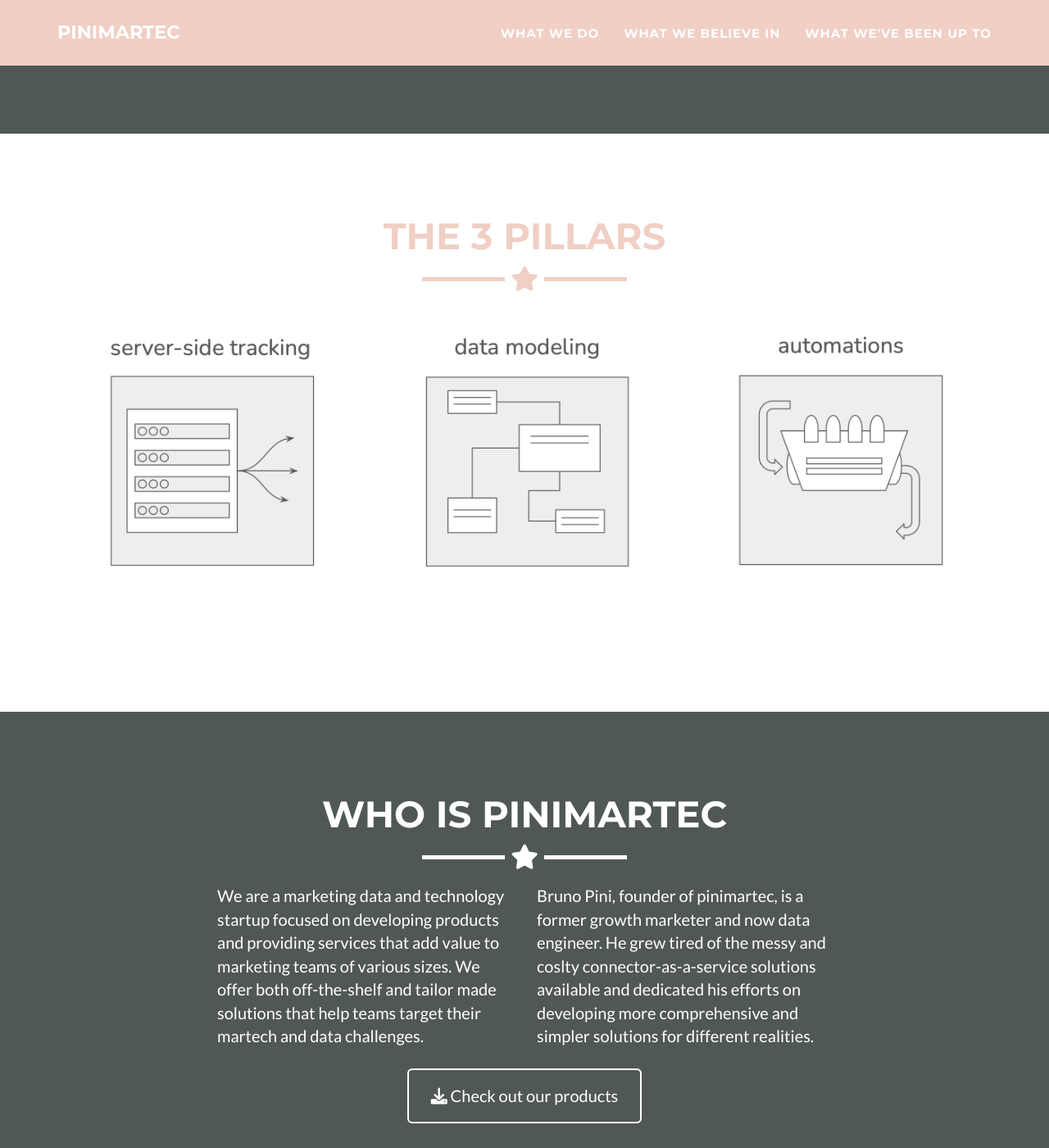
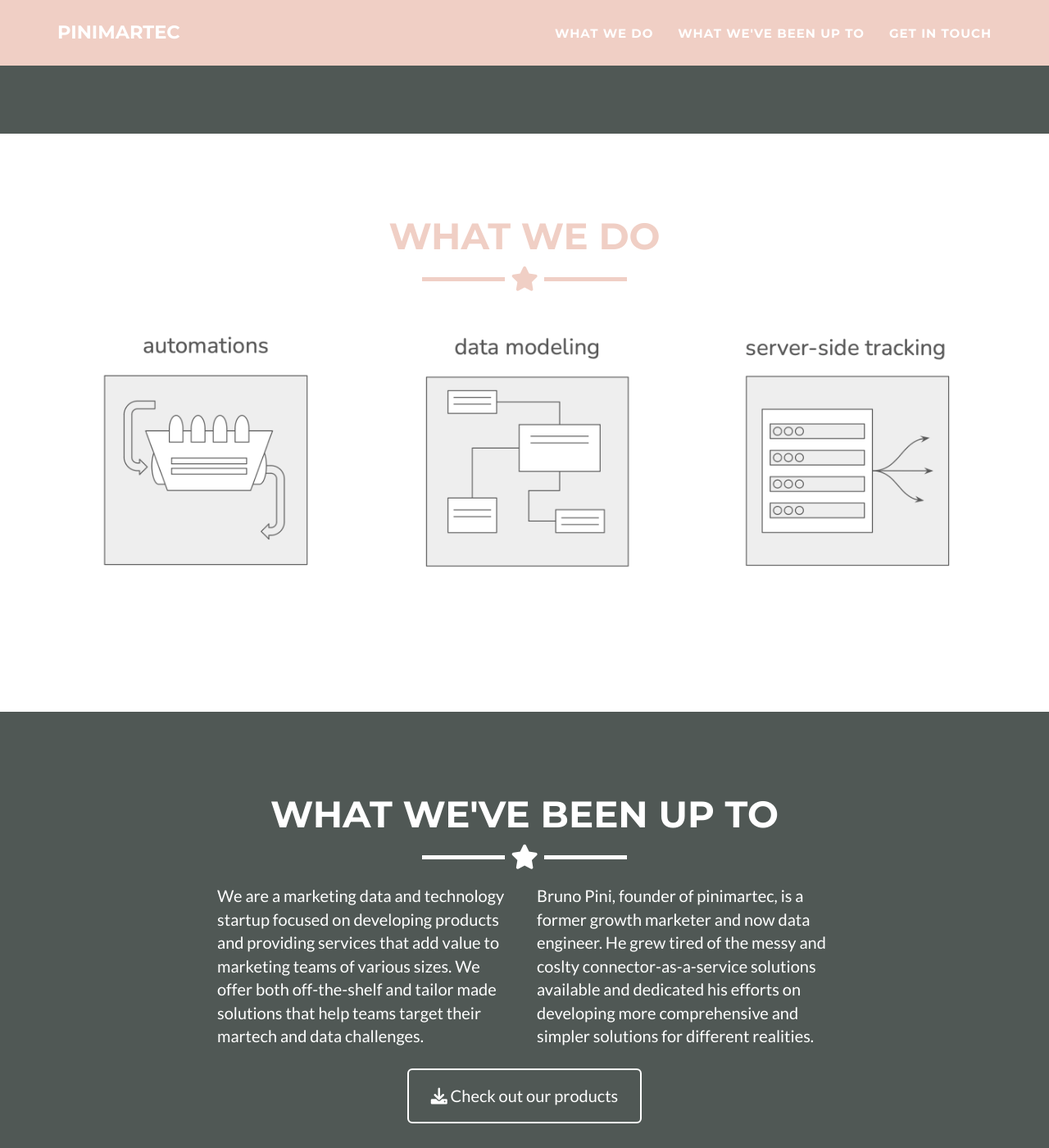
Before and after one commit to brunopini/pinimar.tech, a Jekyll site: the page built from _posts/2024-04-18-project-3.markdown, in a window 1280 px wide and 1400 px high, scrolled down 640 px. Shown: the whole window at 82% size. Built offline with Jekyll 4.4.1, drawn with Linux system fonts in a browser that asks for light colours.

Commit message:
copy fixes

```diff
--- a/_includes/about.html
+++ b/_includes/about.html
@@ -3,7 +3,7 @@
   <div class="container">
     <div class="row">
       <div class="col-lg-12 text-center">
-        <h2>Who is pinimartec</h2>
+        <h2>What we've been up to</h2>
         <hr class="star-light">
       </div>
     </div>
--- a/_includes/nav.html
+++ b/_includes/nav.html
@@ -22,10 +22,10 @@
           <a href="#portfolio">What we do</a>
         </li>
         <li class="page-scroll">
-          <a href="#about">What we believe in</a>
+          <a href="#about">What we've been up to</a>
         </li>
         <li class="page-scroll">
-          <a href="#contact">What we've been up to</a>
+          <a href="#contact">Get in touch</a>
         </li>
       </ul>
     </div>
--- a/_includes/portfolio_grid.html
+++ b/_includes/portfolio_grid.html
@@ -3,7 +3,7 @@
   <div class="container portfolio-flex-grid">
     <div class="row">
       <div class="col-lg-12 text-center">
-        <h2>The 3 Pillars</h2>
+        <h2>What we do</h2>
         <hr class="star-primary">
       </div>
     </div>
--- a/_posts/2024-04-18-project-3.markdown
+++ b/_posts/2024-04-18-project-3.markdown
@@ -1,12 +1,12 @@
 ---
 layout: default
-title: Server-to-Server Events
+title: Automations
 modal-id: 3
 date: 2024-04-18
-img: s2s.png
+img: automations.png
 alt: image-alt
 # project-date: April 2024
 # client:
 # category: Web Development
-description: Website and app events are becoming increasingly unreliable, and conversions are taking place in different channels, such as your physical store, a WhatsApp bot, or a sales rep funnel. We help you track and levarage these events.
+description: Most teams waste valueable time and resources by performing manual repetitive tasks, which also raise the risk of mistakes. These include generating reports, sharing audience data, uploading offline events, etc. We can fix that.
 ---
```
Also changed, not shown: _posts/2024-04-18-project-1.markdown (+4 -3 lines).
